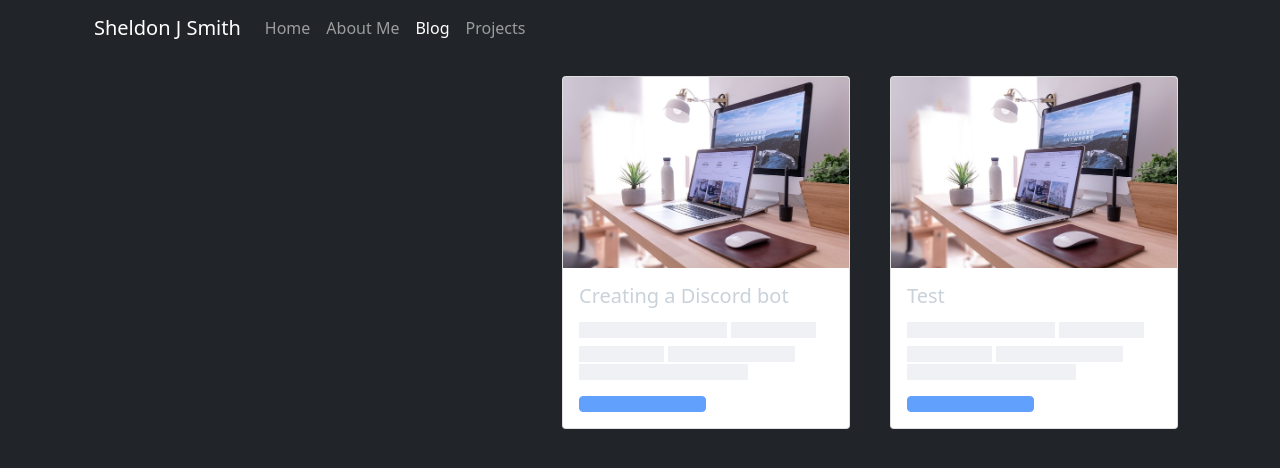
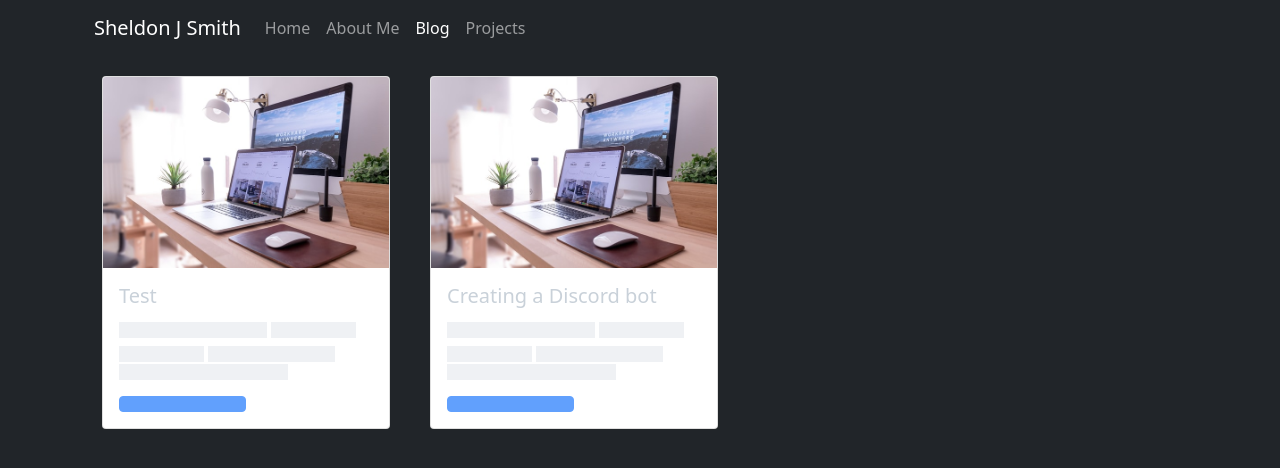
Before and after one commit to Screemm/screemm.github.io, a Jekyll site: the page built from blog.md, in a window 1280 px wide. Shown: the top 468 px of the page. Built offline with Jekyll 4.4.1, drawn with Linux system fonts in a browser that asks for light colours; nearby versions of some CDN libraries.

Commit message:
Update blog.html

```diff
--- a/_layouts/blog.html
+++ b/_layouts/blog.html
@@ -3,9 +3,9 @@
     {%- include header.html -%}
     <section id="main-content">
         <div class="container-fluid">
-            <div class="container" style="margin-top: 20px; float: none;">
+            <div class="container" style="margin-top: 20px;">
                 {% for post in site.posts %}
-                    <div class="card" aria-hidden="true" style="width: 18rem; float: right; margin-right: 20px; margin-left: 20px;">
+                    <div class="card" aria-hidden="true" style="width: 18rem; float: left; margin-right: 20px; margin-left: 20px;">
                         <img src="assets/images/{{ post.img }}" class="card-img-top" alt="...">
 
                         <div class="card-body">
```
